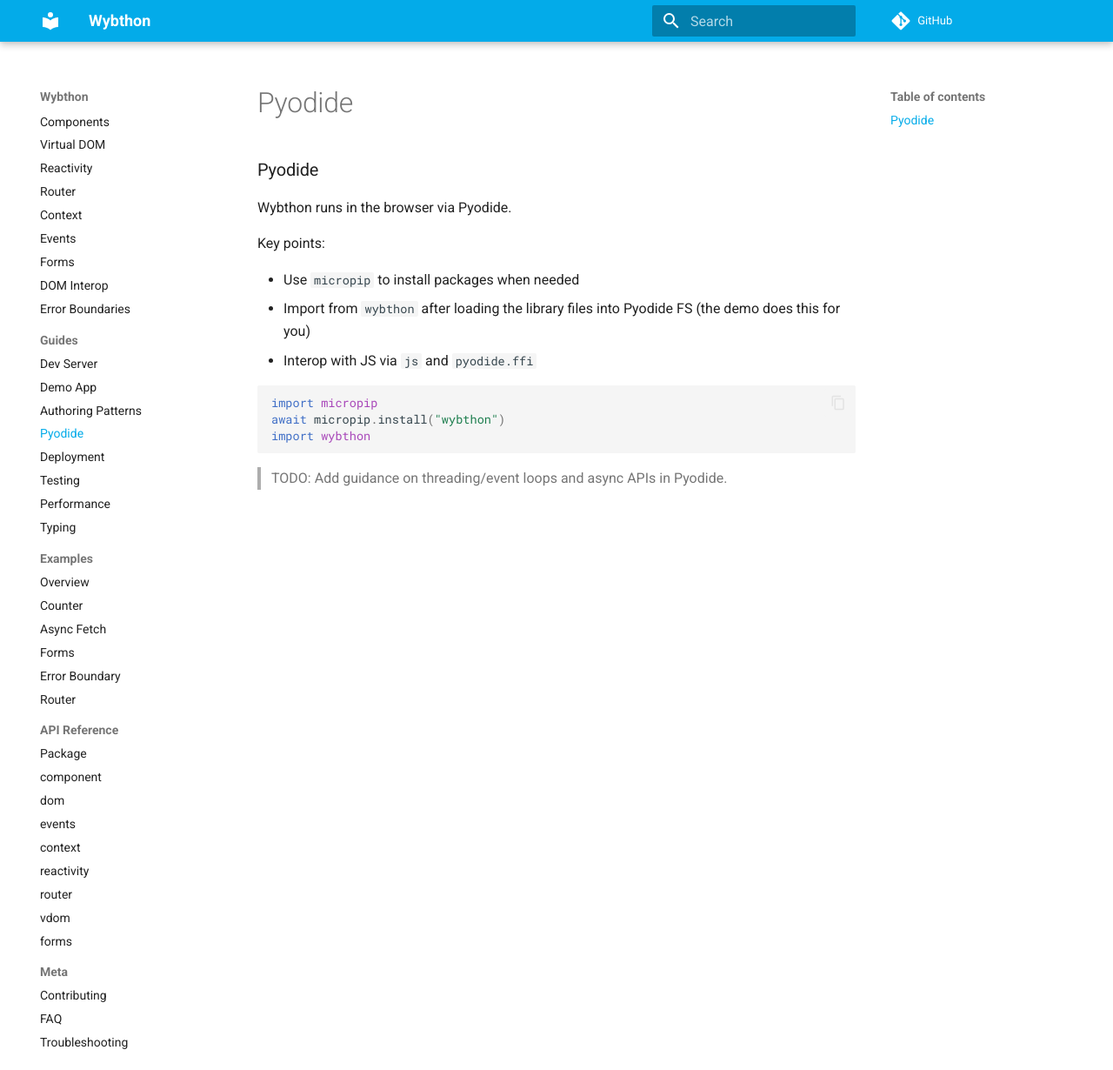
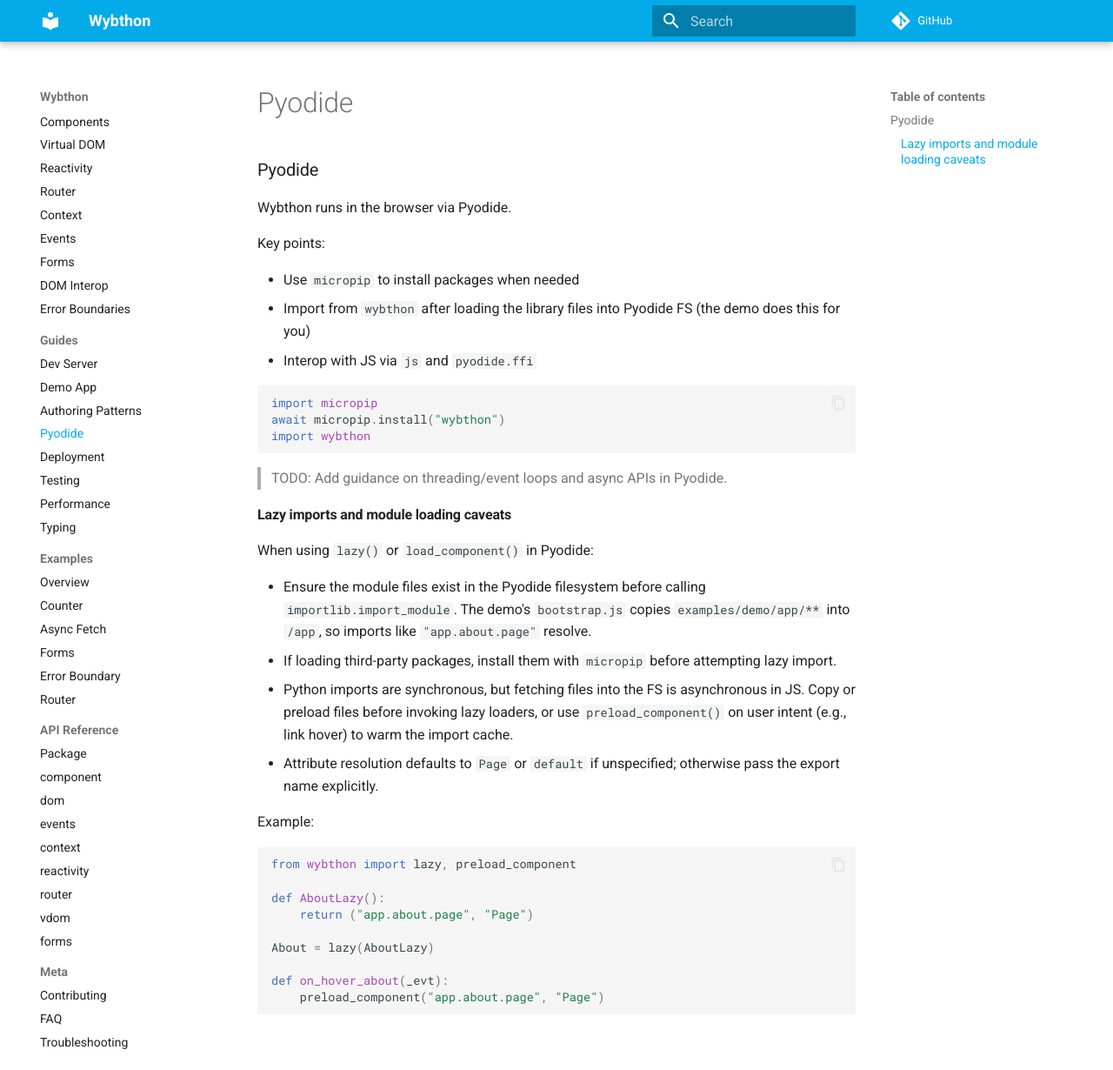
Before and after one commit to wybthon/wybthon, an MkDocs documentation site: the page built from docs/guides/pyodide.md, in a window 1280 px wide and 1230 px high. Shown: the whole window at 87% size. Built offline with MkDocs 1.6.1 and Material for MkDocs 9.7.7, drawn with Linux system fonts in a browser that asks for light colours; comment, search, counter and statistics services are not loaded.

Commit message:
feat(examples): split demo routes with lazy(); add hover preload

````diff
--- a/docs/guides/pyodide.md
+++ b/docs/guides/pyodide.md
@@ -15,3 +15,26 @@
 ```
 
 > TODO: Add guidance on threading/event loops and async APIs in Pyodide.
+
+#### Lazy imports and module loading caveats
+
+When using `lazy()` or `load_component()` in Pyodide:
+
+- Ensure the module files exist in the Pyodide filesystem before calling `importlib.import_module`. The demo's `bootstrap.js` copies `examples/demo/app/**` into `/app`, so imports like `"app.about.page"` resolve.
+- If loading third-party packages, install them with `micropip` before attempting lazy import.
+- Python imports are synchronous, but fetching files into the FS is asynchronous in JS. Copy or preload files before invoking lazy loaders, or use `preload_component()` on user intent (e.g., link hover) to warm the import cache.
+- Attribute resolution defaults to `Page` or `default` if unspecified; otherwise pass the export name explicitly.
+
+Example:
+
+```python
+from wybthon import lazy, preload_component
+
+def AboutLazy():
+    return ("app.about.page", "Page")
+
+About = lazy(AboutLazy)
+
+def on_hover_about(_evt):
+    preload_component("app.about.page", "Page")
+```
````
Also changed, not shown: docs/examples/router.md (+3 -3 lines), docs/guides/demo-app.md (+99 -1 lines), 3 other files.
